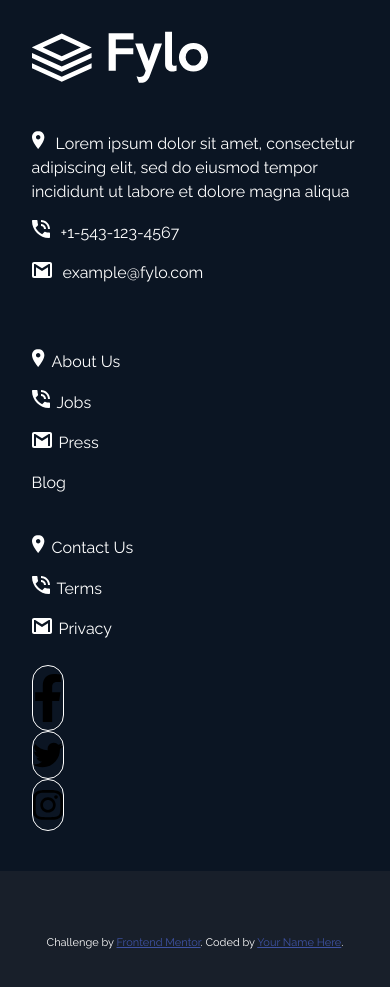
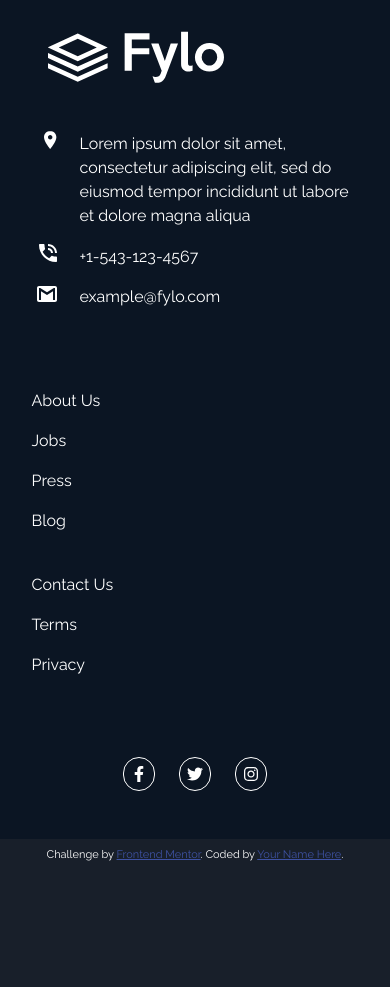
Before and after one commit to xgunzo/fylo-dark-theme-landing-page-master, a plain HTML site: page index.html in a window 390 px wide. Shown: the part 4640-5627 px from the top of the page. After the commit the page ends 5511 px from the top, so only its background shows below. Drawn offline with nearby package versions, Linux system fonts and the light colour scheme; files whose address does not match are found by name.

Commit message:
Mobile version

```diff
--- a/index.html
+++ b/index.html
@@ -234,8 +234,9 @@
       <div class="footer-logo">
         <img src="/images/logo.svg" alt="Logo" title="Fylo logo">
       </div>
-      <div class="row contact">
+      <div class="row">
         <div class="col-12">
+          <ul class="contact">
             <li>
               Lorem ipsum dolor sit amet, consectetur adipiscing elit, sed do eiusmod tempor incididunt ut labore et
               dolore magna aliqua
@@ -248,6 +249,7 @@
             <li>
               example@fylo.com
             </li>
+          </ul>
         </div>
 
         <div class="col-12 pt-5">
@@ -264,18 +266,20 @@
         </div>
 
       </div>
-      <div class="row">
-        <div class="footer-icons">
-          <li><img src="/images/facebook-icon.svg"></li>
-          <li><img src="/images/twitter-icon.svg"></li>
-          <li><img src="/images/instagram-icon.svg"></li>
+      <div class="d-flex justify-content-center">
+        <div class="footer-icons d-flex justify-content-center">
+          <ul>
+            <li><svg xmlns="http://www.w3.org/2000/svg" viewBox="0 0 320 512"><path d="M279.14 288l14.22-92.66h-88.91v-60.13c0-25.35 12.42-50.06 52.24-50.06h40.42V6.26S260.43 0 225.36 0c-73.22 0-121.08 44.38-121.08 124.72v70.62H22.89V288h81.39v224h100.17V288z"/></svg></li>
+            <li><svg xmlns="http://www.w3.org/2000/svg" viewBox="0 0 512 512"><path d="M459.37 151.716c.325 4.548.325 9.097.325 13.645 0 138.72-105.583 298.558-298.558 298.558-59.452 0-114.68-17.219-161.137-47.106 8.447.974 16.568 1.299 25.34 1.299 49.055 0 94.213-16.568 130.274-44.832-46.132-.975-84.792-31.188-98.112-72.772 6.498.974 12.995 1.624 19.818 1.624 9.421 0 18.843-1.3 27.614-3.573-48.081-9.747-84.143-51.98-84.143-102.985v-1.299c13.969 7.797 30.214 12.67 47.431 13.319-28.264-18.843-46.781-51.005-46.781-87.391 0-19.492 5.197-37.36 14.294-52.954 51.655 63.675 129.3 105.258 216.365 109.807-1.624-7.797-2.599-15.918-2.599-24.04 0-57.828 46.782-104.934 104.934-104.934 30.213 0 57.502 12.67 76.67 33.137 23.715-4.548 46.456-13.32 66.599-25.34-7.798 24.366-24.366 44.833-46.132 57.827 21.117-2.273 41.584-8.122 60.426-16.243-14.292 20.791-32.161 39.308-52.628 54.253z"/></svg></li>
+            <li><svg xmlns="http://www.w3.org/2000/svg" viewBox="0 0 448 512"><path d="M224.1 141c-63.6 0-114.9 51.3-114.9 114.9s51.3 114.9 114.9 114.9S339 319.5 339 255.9 287.7 141 224.1 141zm0 189.6c-41.1 0-74.7-33.5-74.7-74.7s33.5-74.7 74.7-74.7 74.7 33.5 74.7 74.7-33.6 74.7-74.7 74.7zm146.4-194.3c0 14.9-12 26.8-26.8 26.8-14.9 0-26.8-12-26.8-26.8s12-26.8 26.8-26.8 26.8 12 26.8 26.8zm76.1 27.2c-1.7-35.9-9.9-67.7-36.2-93.9-26.2-26.2-58-34.4-93.9-36.2-37-2.1-147.9-2.1-184.9 0-35.8 1.7-67.6 9.9-93.9 36.1s-34.4 58-36.2 93.9c-2.1 37-2.1 147.9 0 184.9 1.7 35.9 9.9 67.7 36.2 93.9s58 34.4 93.9 36.2c37 2.1 147.9 2.1 184.9 0 35.9-1.7 67.7-9.9 93.9-36.2 26.2-26.2 34.4-58 36.2-93.9 2.1-37 2.1-147.8 0-184.8zM398.8 388c-7.8 19.6-22.9 34.7-42.6 42.6-29.5 11.7-99.5 9-132.1 9s-102.7 2.6-132.1-9c-19.6-7.8-34.7-22.9-42.6-42.6-11.7-29.5-9-99.5-9-132.1s-2.6-102.7 9-132.1c7.8-19.6 22.9-34.7 42.6-42.6 29.5-11.7 99.5-9 132.1-9s102.7-2.6 132.1 9c19.6 7.8 34.7 22.9 42.6 42.6 11.7 29.5 9 99.5 9 132.1s2.7 102.7-9 132.1z"/></svg></li>
+          </ul>
         </div>
       </div>
     </div>
   </footer>
 
-  <section>
-    <p class="attribution">
+  <section class="py-2">
+    <p class="attribution mb-0">
       Challenge by <a href="https://www.frontendmentor.io?ref=challenge" target="_blank">Frontend Mentor</a>.
       Coded by <a href="#">Your Name Here</a>.
     </p>
--- a/styles/style.scss
+++ b/styles/style.scss
@@ -247,11 +247,14 @@ footer {
 
   .footer-logo {
     padding-bottom: 2rem;
+    padding-left: 1rem;
   }
 
   .contact {
 
     li {
+
+      padding-left: 1rem;
 
       &:nth-child(1) {
         list-style-image: url('/images/icon-location.svg');
@@ -274,13 +277,30 @@ footer {
   }
 
   .footer-icons {
-    width: 2rem;
-    height: auto;
+    padding-top: 4rem;
 
-    li {
-      border: 1px solid white;
-      border-radius: 1rem;
-      width: 2rem;
+    ul {
+      display: flex;
+      justify-content: center;
+      align-items: baseline;
+      flex-direction: row;
+      padding: 0;
+
+      li {
+        border: 1px solid white;
+        border-radius: 10rem;
+        width: 2rem;
+        margin: 0 0.75rem;
+
+        svg {
+          width: 1rem;
+          height: 1rem;
+          margin: 0 auto;
+          display: block;
+          fill: white;
+        }
+      }
+
     }
 
   }
```
Also changed, not shown: styles/style.css, 1 other file. Lines whose indentation alone changed are shown as unchanged.
